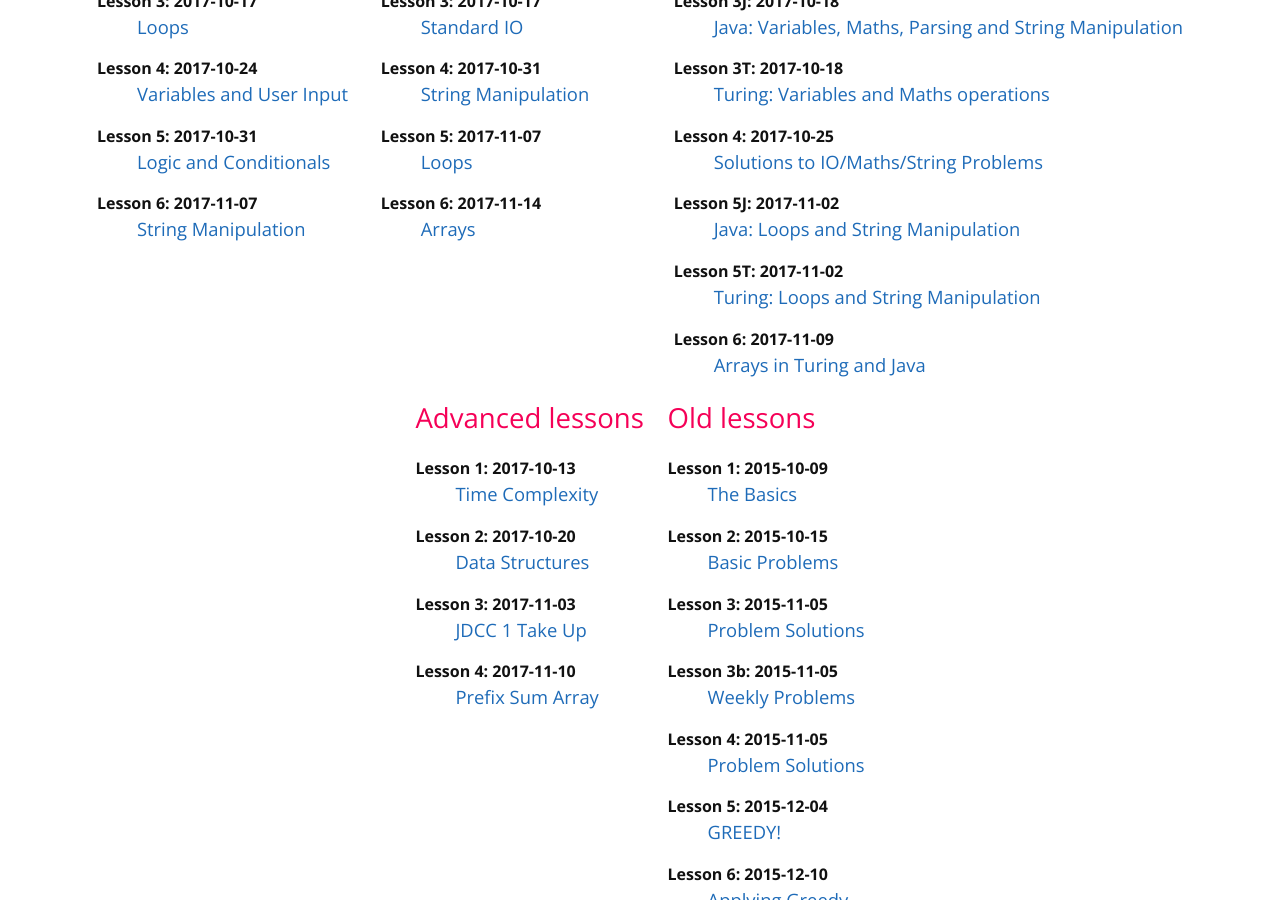
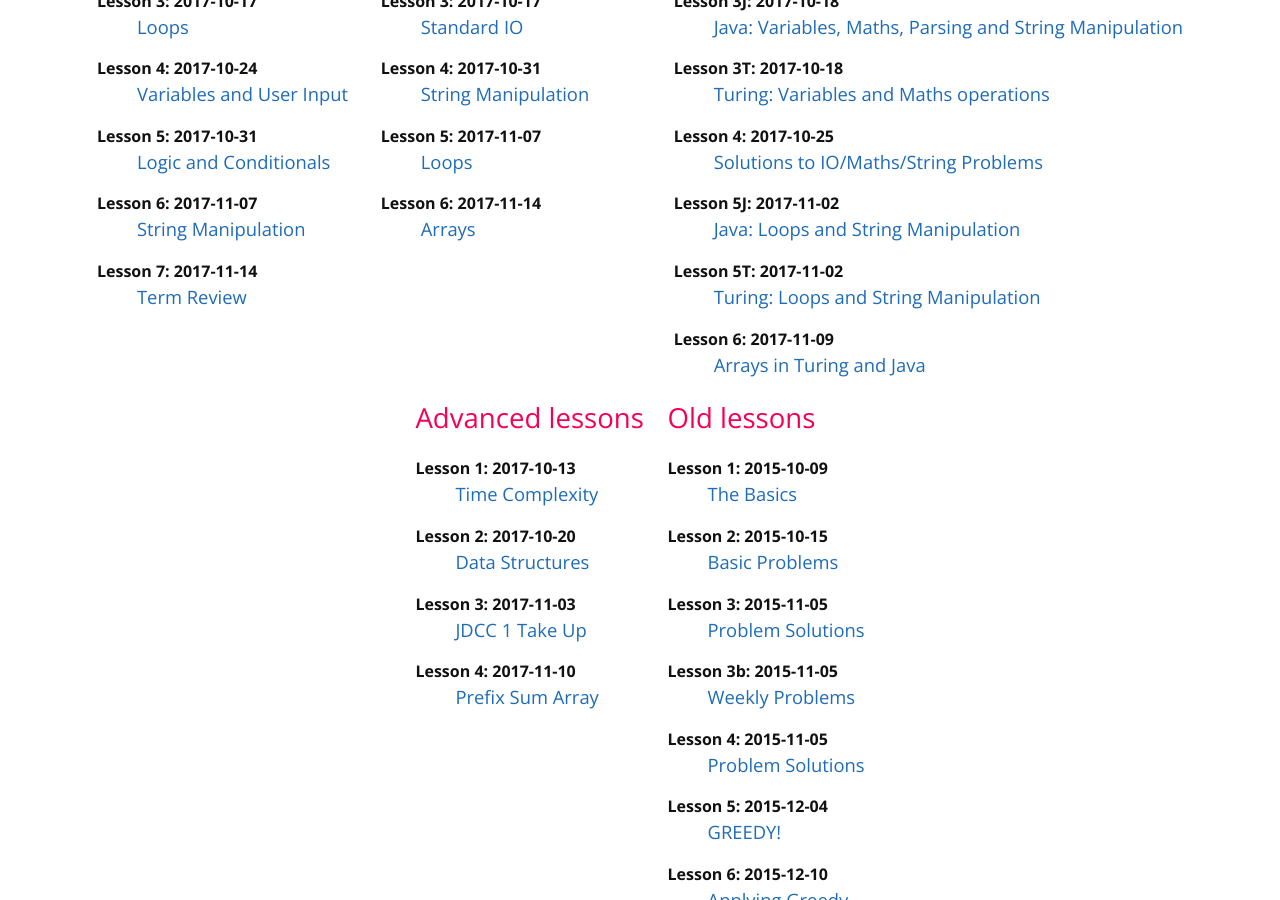
Before and after one commit to mcpt/mcpt.github.io, a Jekyll site: the page built from cpt.md, in a window 1280 px wide and 900 px high, scrolled down 762 px. Built offline with Jekyll 4.4.1, drawn with Linux system fonts in a browser that asks for light colours.

Commit message:
Update junior-lessons.yml

```diff
--- a/_data/junior-lessons.yml
+++ b/_data/junior-lessons.yml
@@ -33,3 +33,8 @@
   date: 2017-11-07
   id: 6
   url: https://docs.google.com/presentation/d/1aKMcSr_86IP7Tdw_FMqIooL8LwF7RThwiRyQzZzNpWg
+
+- title: Term Review
+  date: 2017-11-14
+  id: 7
+  url: https://docs.google.com/presentation/d/1Y-2NTeJHS4u-uTanottgSHGHCHJbF1tuypBfI7Ci5xs
```
